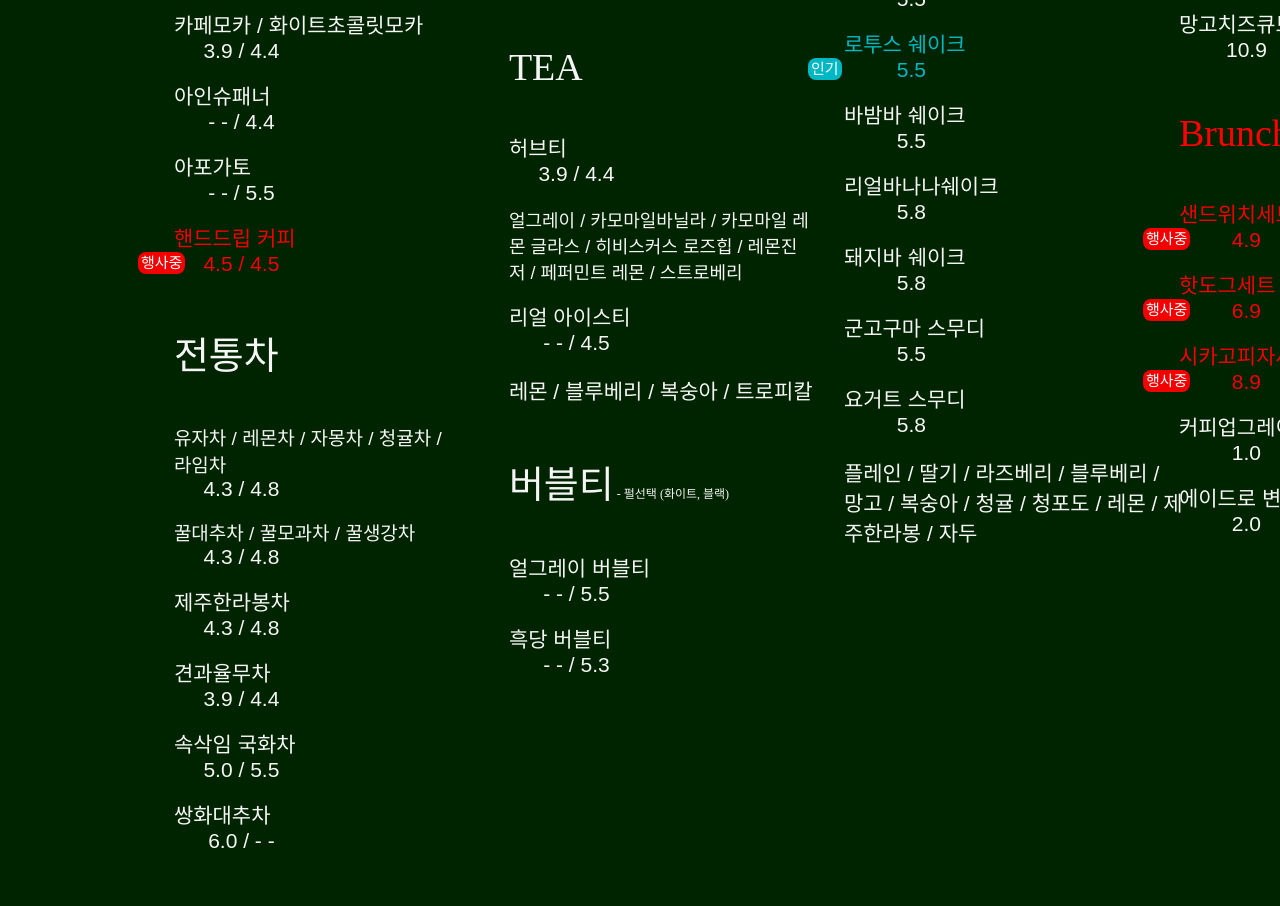
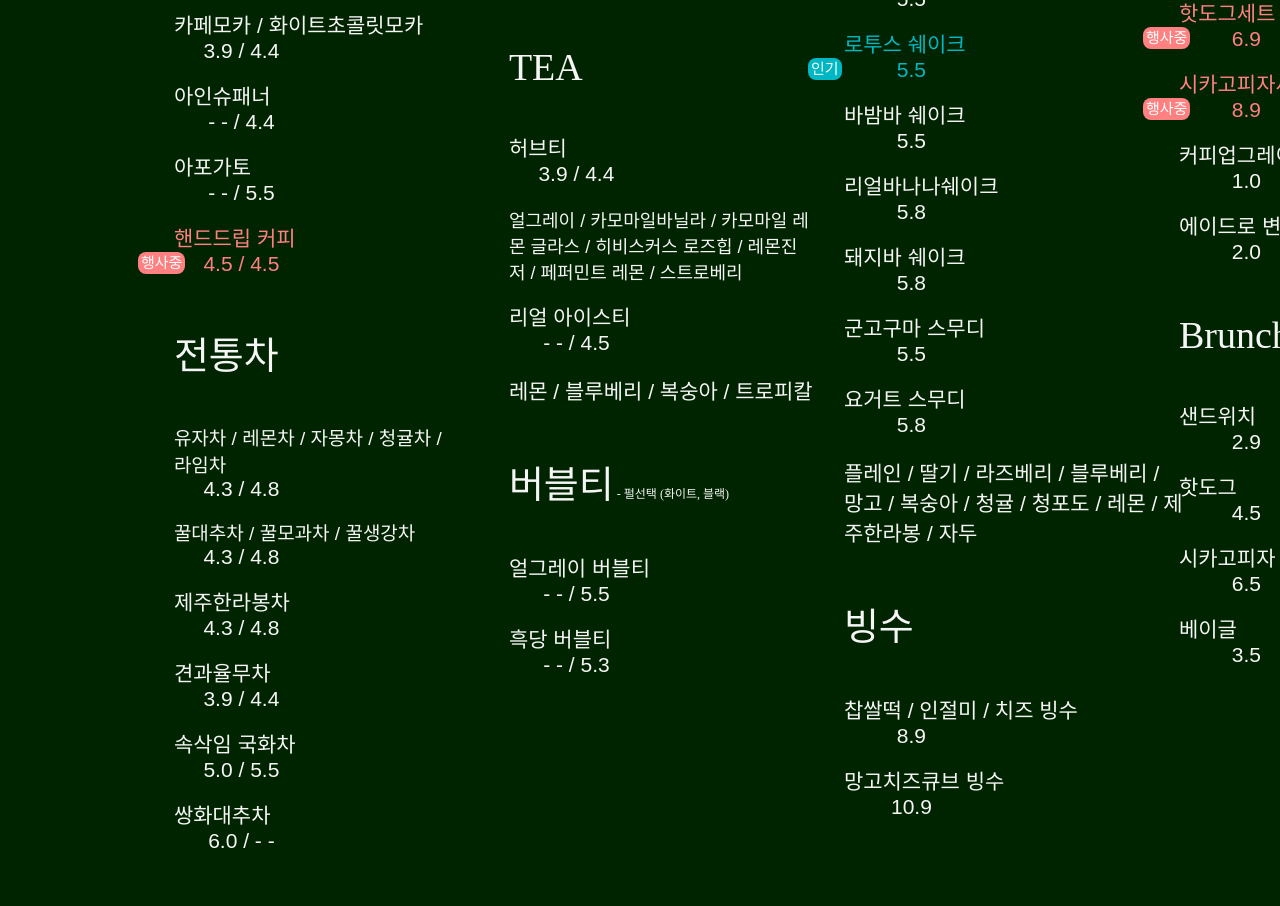
Before and after one commit to zerosheepmoo/goamgilcafe, a website: page docs/menu.html in a window 1280 px wide. Shown: the part 983-1889 px from the top of the page. Drawn offline with Linux system fonts and the light colour scheme; a web font is replaced by a local one.

Commit message:
브런치추가

```diff
--- a/docs/scripts/menudata-all.js
+++ b/docs/scripts/menudata-all.js
@@ -759,7 +759,38 @@ let data = [
                     }
                 }
             }]
-        }
+        }, {
+            name: 'shavedIce',
+            template: {
+                KR: '빙수',
+                EN: 'ShavedIce'
+            },
+            options: {
+                menuItem: {
+                    isHotText: {
+                        KR: '인기',
+                        EN: 'POP'
+                    }
+                }
+            },
+            items: [{
+                name: {
+                    KR: '찹쌀떡 / 인절미 / 치즈 빙수',
+                    EN: '<div style="width: 370px; font-size: 17px;">Glutnious Rice Cake / Injeolmi / Cheese</div>'
+                },
+                prices: {
+                    ice: 8900
+                }
+            }, {
+                name: {
+                    KR: '망고치즈큐브 빙수',
+                    EN: 'Mango Cheese-cube'
+                },
+                prices: {
+                    ice: 10900
+                }
+            }],
+        },
     ], [
         {
             name: 'juice',
@@ -874,41 +905,10 @@ let data = [
                 }
             ]
         }, {
-            name: 'shavedIce',
+            name: 'brunchset',
             template: {
-                KR: '빙수',
-                EN: 'ShavedIce'
-            },
-            options: {
-                menuItem: {
-                    isHotText: {
-                        KR: '인기',
-                        EN: 'POP'
-                    }
-                }
-            },
-            items: [{
-                name: {
-                    KR: '찹쌀떡 / 인절미 / 치즈 빙수',
-                    EN: '<div style="width: 370px; font-size: 17px;">Glutnious Rice Cake / Injeolmi / Cheese</div>'
-                },
-                prices: {
-                    ice: 8900
-                }
-            }, {
-                name: {
-                    KR: '망고치즈큐브 빙수',
-                    EN: 'Mango Cheese-cube'
-                },
-                prices: {
-                    ice: 10900
-                }
-            }],
-        }, {
-            name: 'brunch',
-            template: {
-                KR: '<span style="color: red">Brunch</span>',
-                EN: '<span style="color: red">Brunch</span>'
+                KR: '<span style="color: #ff8080">Brunch Set</span>',
+                EN: '<span style="color: #ff8080">Brunch Set</span>'
             },
             options: {
                 menuItem: {
@@ -924,14 +924,15 @@ let data = [
                     EN: 'SandwichSet'
                 },
                 prices: [{ name: 'set', price: 4900, eventPrice: 4900}],
-                isEvent: true
+                isPrepared: true
+                // isEvent: true
             }, {
                 name: {
                     KR: '핫도그세트',
                     EN: 'HotdogSet'
                 },
                 prices: [{name: 'set',
-                    ice: 6900,
+                    price: 6900,
                     eventPrice: 6900
                 }],
                 isEvent: true
@@ -942,7 +943,7 @@ let data = [
                 },
                 prices: [{
                     name: 'set',
-                    ice: 8900,
+                    price: 8900,
                     eventPrice: 8900
                 }],
                 isEvent: true
@@ -963,7 +964,53 @@ let data = [
                     set: 2000
                 }
             }]
-            }
+        }, {
+            name: 'brunch',
+            template: {
+                KR: 'Brunch',
+                EN: 'Brunch'
+            },
+            options: {
+                menuItem: {
+                    isHotText: {
+                        KR: '인기',
+                        En: 'POP'
+                    }
+                }
+            },
+            items: [{
+                name: {
+                    KR: '샌드위치',
+                    EN: 'Sandwich'
+                },
+                prices: [{ name: 'meal', price: 2900 }],
+            }, {
+                name: {
+                    KR: '핫도그',
+                    EN: 'Hotdog'
+                },
+                prices: [{name: 'meal',
+                    price: 4500,
+                }],
+            }, {
+                name: {
+                    KR: '시카고피자',
+                    EN: 'ChicagoPizza'
+                },
+                prices: [{
+                    name: 'meal',
+                    price: 6500,
+                }],
+            }, {
+                name: {
+                    KR: '베이글',
+                    EN: 'bagel'
+                },
+                prices: {
+                    meal: 3500,
+                }
+            }]
+        }
         // }, {
         //     name: 'extra',
         //     template: {
--- a/docs/styles/green-theme.css
+++ b/docs/styles/green-theme.css
@@ -112,7 +112,7 @@ body {
   color: rgb(156, 156, 156);
 }
 .is-event {
-  color: #f30000;
+  color: #ff8080;
 }
 
 .is-hot {
@@ -131,7 +131,7 @@ body {
 
 .is-event-flag {
   color: white;
-  background-color: #f30000;;
+  background-color: #ff8080;;
   font-family: LotteMartHappy;
   font-size: 15px;
   padding: 3px;
```
